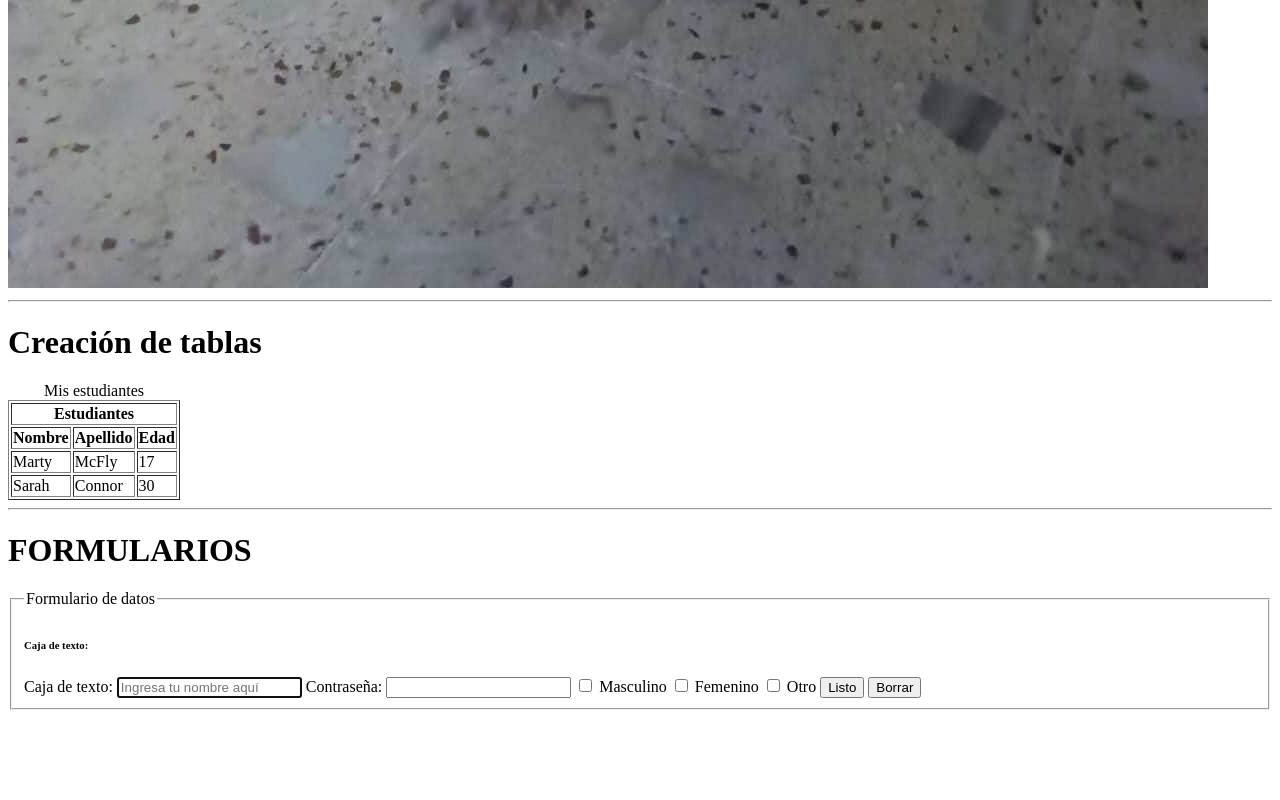
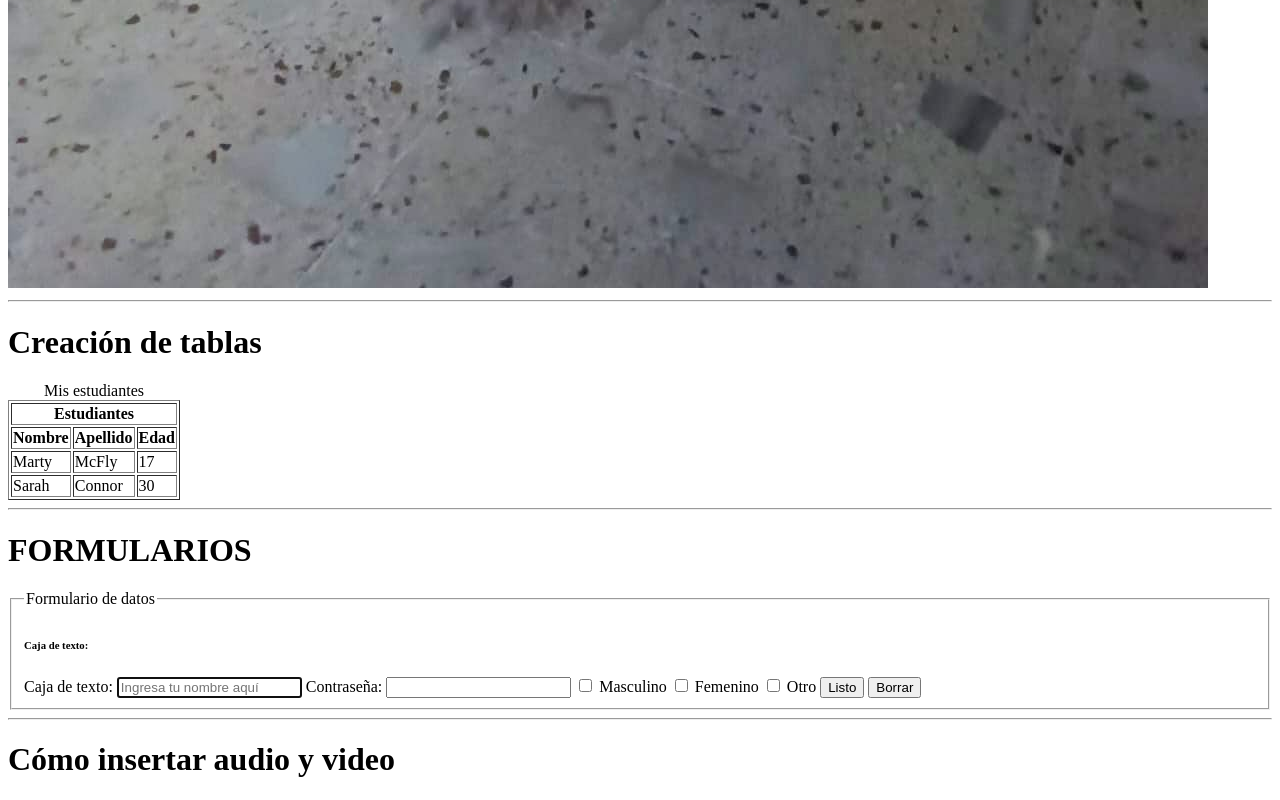
Before and after one commit to spectrum1009/PracticaHTML1, a plain HTML site: page index.html in a window 1280 px wide. Shown: the part 2610-3410 px from the top of the page. Before the commit the page ends 3328 px from the top, so only its background shows below. Drawn offline with Linux system fonts and the light colour scheme.

Commit message:
Último commit

```diff
--- a/index.html
+++ b/index.html
@@ -119,6 +119,9 @@
     </form>
 
 </fieldset>
+<hr>
+
+<h1>Cómo insertar audio y video</h1>
 
 
 </body>
```
